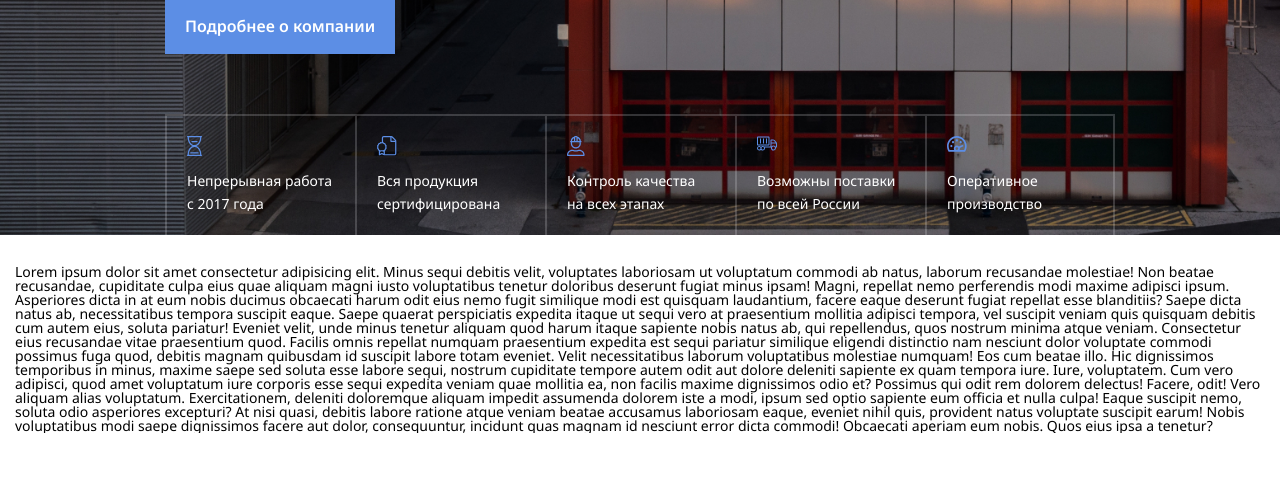
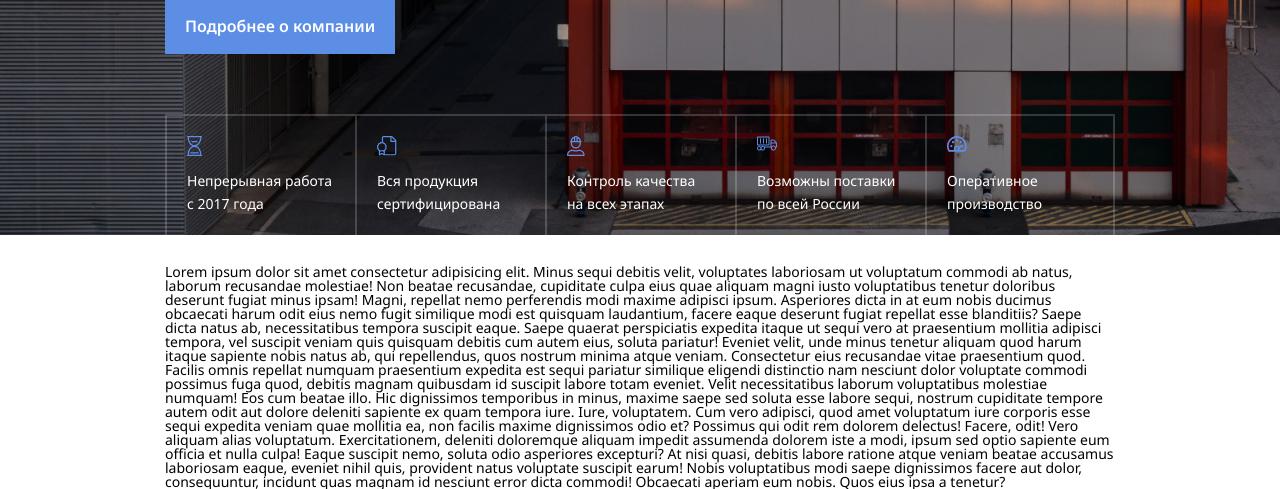
Before and after one commit to DokerMW/Aliance, a PHP site: page / in a window 1280 px wide. Shown: the part 565-1054 px from the top of the page. Before the commit the page ends 998 px from the top, so only its background shows below. Run offline with PHP 8.4, Linux system fonts and the light colour scheme.

Commit message:
add: _container adaptive

```diff
--- a/css/style.css
+++ b/css/style.css
@@ -33,6 +33,16 @@ body {
   margin: 0 auto;
   padding: 0 15px;
   width: 100%;
+}
+@media (max-width: 1800px) {
+  ._container {
+    max-width: 1200px;
+  }
+}
+@media (max-width: 1500px) {
+  ._container {
+    max-width: 980px;
+  }
 }
 /*===============================================================================================*/
 
```
